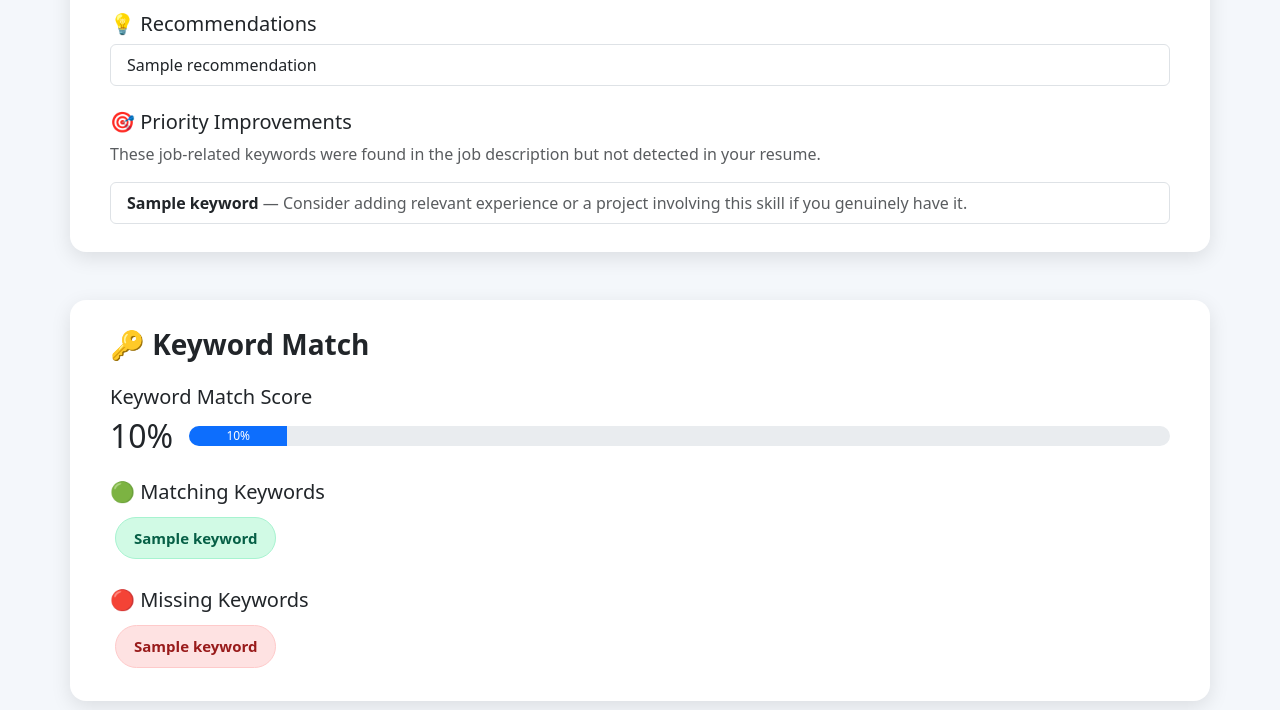
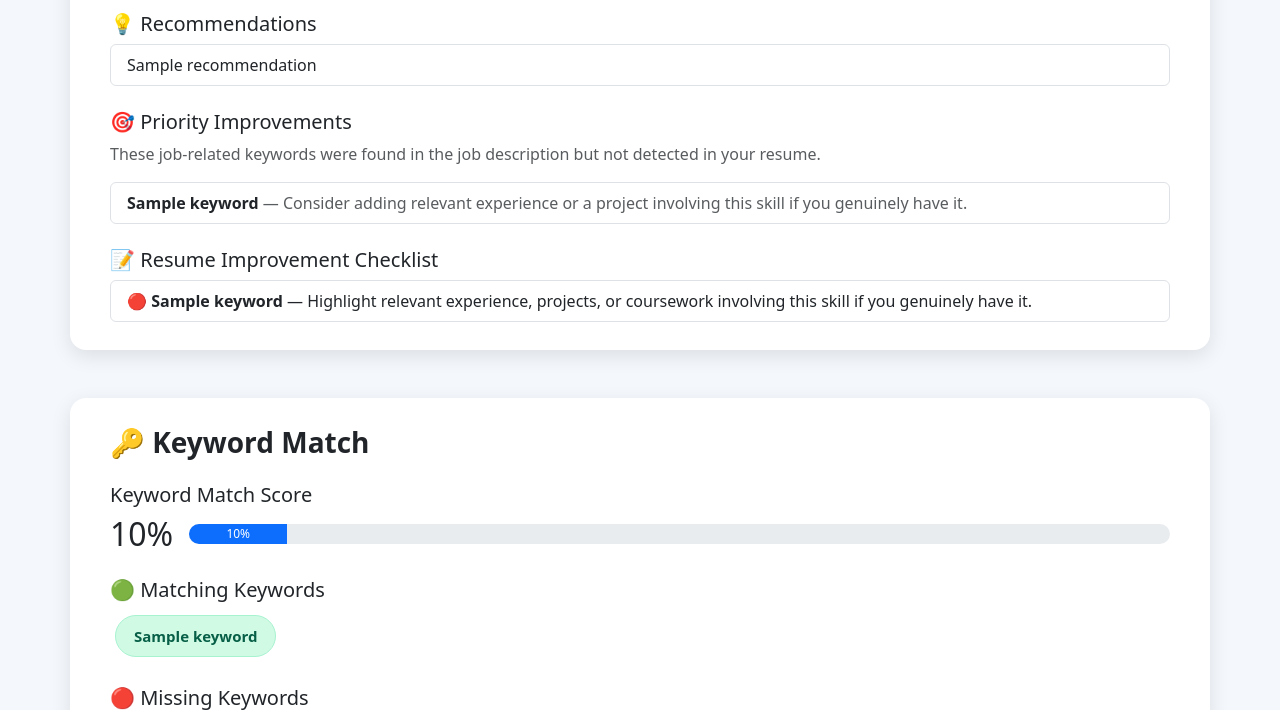
Before and after one commit to Adhyan777/AI-Resume-Analyzer, a Flask app: template templates/upload.html in a window 1280 px wide. Shown: the part 3253-3963 px from the top of the page. Run offline with Flask 3, Linux system fonts and the light colour scheme; the template is opened without the code that fills it: most values are stand-ins (such as "Sample title", 1, 10 or a date in 2020).

Commit message:
Add resume improvement checklist

```diff
--- a/app/ats.py
+++ b/app/ats.py
@@ -166,5 +166,6 @@ def calculate_keyword_match(resume_text, job_description):
     return {
         "score": match_score,
         "matching_keywords": matching_keywords,
-        "missing_keywords": missing_keywords
+        "missing_keywords": missing_keywords,
+        "improvement_priority": missing_keywords
     }
--- a/templates/upload.html
+++ b/templates/upload.html
@@ -653,6 +653,30 @@
 
 {% endif %}
 
+{% if keyword_match and keyword_match.improvement_priority %}
+
+    <div class="mt-4">
+
+        <h5>📝 Resume Improvement Checklist</h5>
+
+        <ul class="list-group">
+
+            {% for keyword in keyword_match.improvement_priority %}
+
+                <li class="list-group-item">
+                    🔴 <strong>{{ keyword }}</strong>
+                    — Highlight relevant experience, projects, or coursework
+                    involving this skill if you genuinely have it.
+                </li>
+
+            {% endfor %}
+
+        </ul>
+
+    </div>
+
+{% endif %}
+
         </div>
 
     </div>
```
